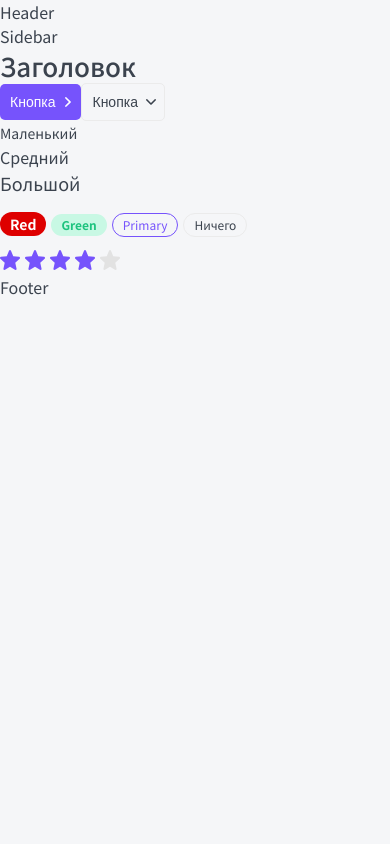
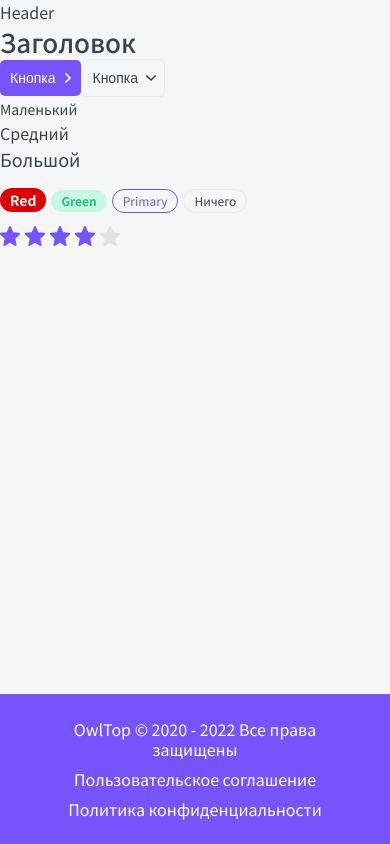
Before and after one commit to mishapotap/Course-App-Demo, a Next.js app: page / in a window 390 px wide. Built offline with nearby package versions, Linux system fonts and the light colour scheme.

Commit message:
Footer_&_Layout_done

```diff
--- a/layout/Footer/Footer.module.css
+++ b/layout/Footer/Footer.module.css
@@ -0,0 +1,23 @@
+.footer {
+    background-color: var(--primary);
+    color: var(--white);
+    padding: 25px 30px;
+    font-size: 16px;
+    line-height: 20px;
+    align-items: center;
+    text-align: center;
+
+    display: grid;
+    grid-template-columns: 1fr auto auto;
+    gap: 10px 35px;
+}
+.footer a:hover {
+    color: var(--gray-light);
+}
+
+@media (max-width: 768px) {
+    .footer {
+        justify-items: center;
+        grid-template-columns: 1fr;
+    }
+}
--- a/layout/Footer/Footer.tsx
+++ b/layout/Footer/Footer.tsx
@@ -1,10 +1,17 @@
 import { FooterProps } from "./Footer.props";
 import styles from './Footer.module.css';
 import cn from "classnames";
+import { format } from "date-fns";
 
 
-export const Footer = ({ ...props }: FooterProps): JSX.Element => {
+export const Footer = ({ className, ...props }: FooterProps): JSX.Element => {
     return (
-        <div {...props}>Footer</div>
+        <footer className={cn(className, styles.footer)} {...props}>
+            <div>OwlTop © 2020 - {format(new Date(), 'yyyy')} Все права защищены</div>
+            <a href="#" target="_blank">Пользовательское соглашение</a>
+            <a href="#" target="_blank">Политика конфиденциальности</a>
+        </footer>
     );
 };
+
+// target="_blank" - чтобы открывалось в новом окне
--- a/layout/Layout.module.css
+++ b/layout/Layout.module.css
@@ -0,0 +1,44 @@
+.wrapper {
+    display: grid;
+    grid-template-columns: auto 230px minmax(320px, 1200px) auto;
+    grid-template-rows: auto 1fr auto;
+    min-height: 100vh;
+    gap: 0 30px;
+    grid-template-areas:
+        ". header header ."
+        ". sidebar body ."
+        "footer footer footer footer";
+}
+
+.header {
+    grid-area: header;
+    display: none;
+}
+
+.sidebar {
+    grid-area: sidebar;
+}
+
+.body {
+    grid-area: body;
+}
+
+.footer {
+    grid-area: footer;
+}
+
+@media (max-width: 768px) {
+    .wrapper {
+        grid-template-columns: minmax(320px, 1fr);
+        grid-template-areas:
+        "header"
+        "body"
+        "footer";
+    }
+    .sidebar {
+        display: none;
+    }
+    .header {
+        display: block;
+    }
+}
--- a/layout/Layout.tsx
+++ b/layout/Layout.tsx
@@ -1,4 +1,4 @@
-import React from "react";
+import React, { FunctionComponent } from "react";
 import { LayoutProps } from "./Layout.props";
 import { Header } from "./Header/Header";
 import { Sidebar } from "./Sidebar/Sidebar";
@@ -7,15 +7,23 @@
 import cn from "classnames";
 
 
-export const Layout = ({ children }: LayoutProps): JSX.Element => {
+const Layout = ({ children }: LayoutProps): JSX.Element => {
     return (
-        <>
-            <Header />
-            <div>
-                <Sidebar />
-                <div>{children}</div>
-            </div>
-            <Footer />
-        </>
+        <div className={styles.wrapper}>
+            <Header className={styles.header} />
+            <Sidebar className={styles.sidebar} />
+            <div className={styles.body}>{children}</div>
+            <Footer className={styles.footer} />
+        </div>
     );
 };
+
+export const withLayout = <T extends Record<string, unknown>>(Component: FunctionComponent<T>) => {
+    return function withLayoutComponent(props: T): JSX.Element {
+        return (
+            <Layout>
+                <Component {...props} />
+            </Layout>
+        );
+    };
+};
--- a/package.json
+++ b/package.json
@@ -11,6 +11,7 @@
 	},
 	"dependencies": {
 		"classnames": "^2.3.1",
+		"date-fns": "^2.28.0",
 		"next": "10.1.3",
 		"react": "17.0.2",
 		"react-dom": "17.0.2"
--- a/pages/index.tsx
+++ b/pages/index.tsx
@@ -1,13 +1,13 @@
 import React, { useState } from "react";
 import { Button, Htag, P, Rating, Tag } from "../components";
-import { Layout } from "../layout/Layout";
+import { withLayout } from "../layout/Layout";
 
-export default function Home(): JSX.Element {
+function Home(): JSX.Element {
 
 	const [rating, setRating] = useState<number>(4);
 
 	return (
-		<Layout>
+		<>
 			<Htag tag='h1'>Заголовок</Htag>
 			<Button appearance="primary" arrow="right">Кнопка</Button>
 			<Button appearance="ghost" arrow="down">Кнопка</Button>
@@ -19,6 +19,8 @@
 			<Tag size='s' color="primary" href="https://www.google.com" >Primary</Tag>
 			<Tag>Ничего</Tag>
 			<Rating rating={rating} isEditable setRating={setRating} />
-		</Layout>
+		</>
 	);
 }
+
+export default withLayout(Home);
```
Also changed, not shown: 1 other file (tests, documents, lock files or other folders).
